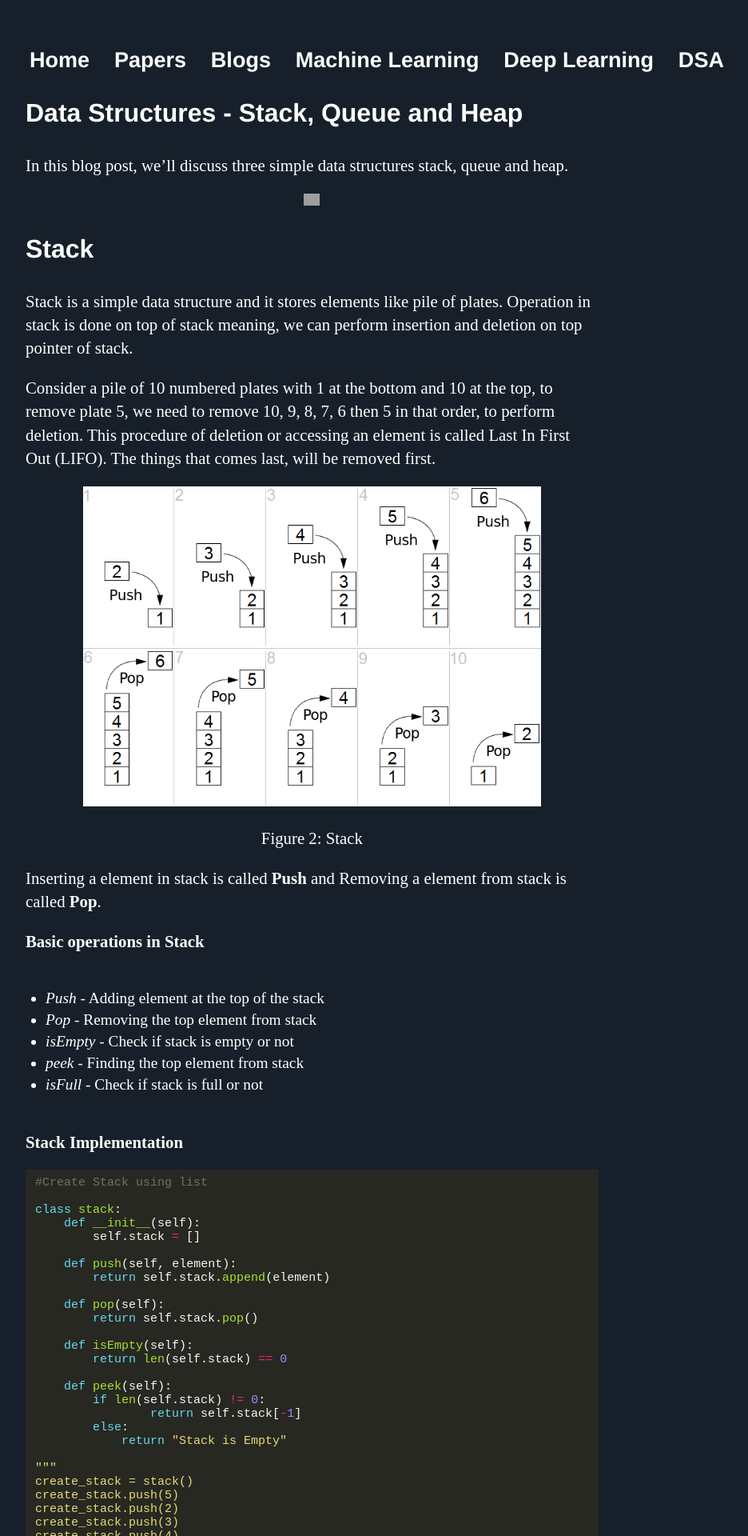
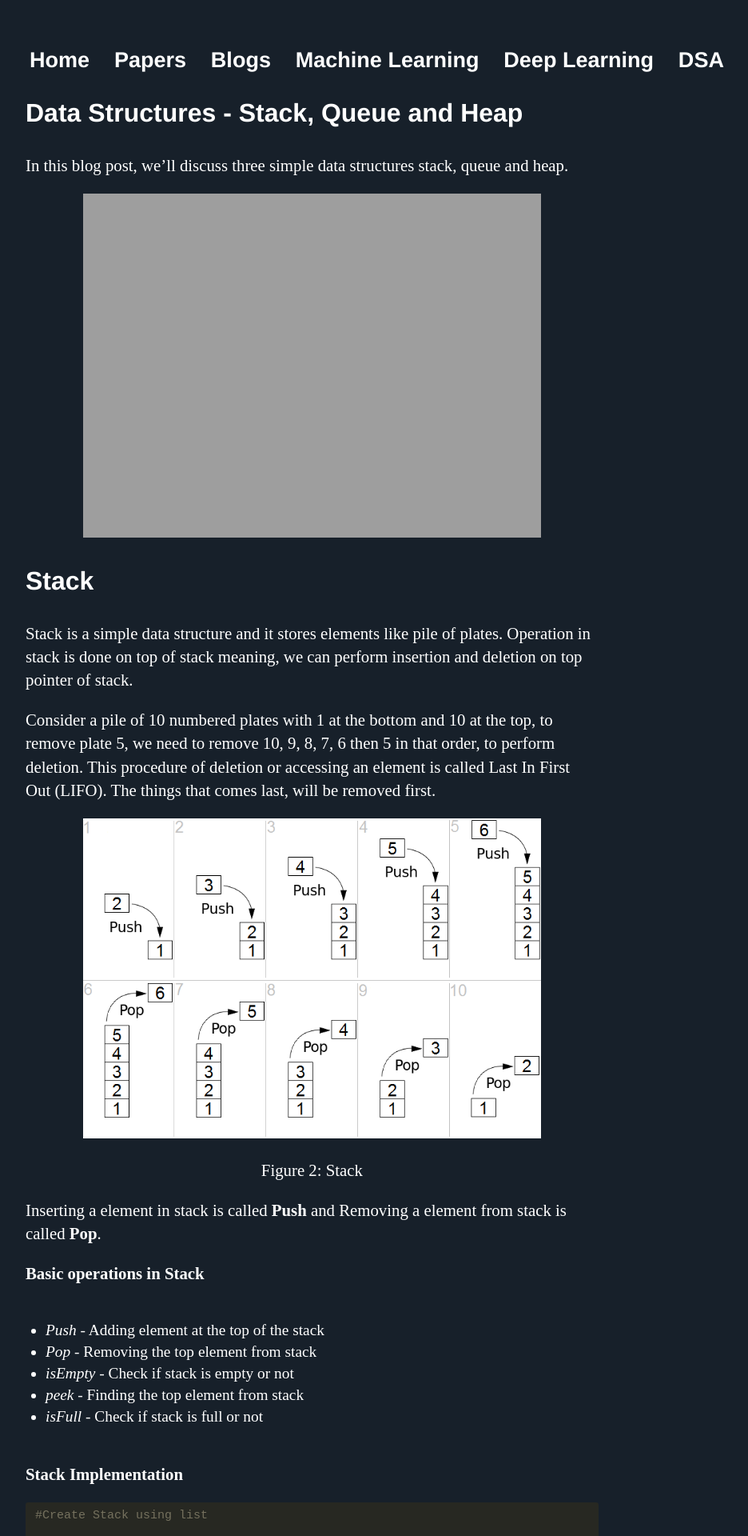
Before and after one commit to Mayurji/mayurji.github.io, a Jekyll site: the page built from _data-structure-algorithms/2021-01-23-DSA_2.md, in a window 1280 px wide. Shown: the top 1920 px of the page at 80% size, without its empty margins (160-1096 px from the left). Built offline with Jekyll 4.4.1, drawn with Linux system fonts in a browser that asks for light colours; comment, search, counter and statistics services are not loaded.

Commit message:
Update 2021-01-23-DSA_2.md

```diff
--- a/_data-structure-algorithms/2021-01-23-DSA_2.md
+++ b/_data-structure-algorithms/2021-01-23-DSA_2.md
@@ -10,7 +10,7 @@
 
 
 <center>
-<img src="{{site.url}}/assets/images/dsa/pankaj-patel-_SgRNwAVNKw-unsplash.jpg" style="zoom: 5%; background-color:#DCDCDC;" height=auto/><br>
+<img src="{{site.url}}/assets/images/dsa/pankaj-patel-_SgRNwAVNKw-unsplash.jpg" style="zoom: 5%; background-color:#DCDCDC;" width="80%" height=auto/><br>
 </center>
 
 ### Stack
```
